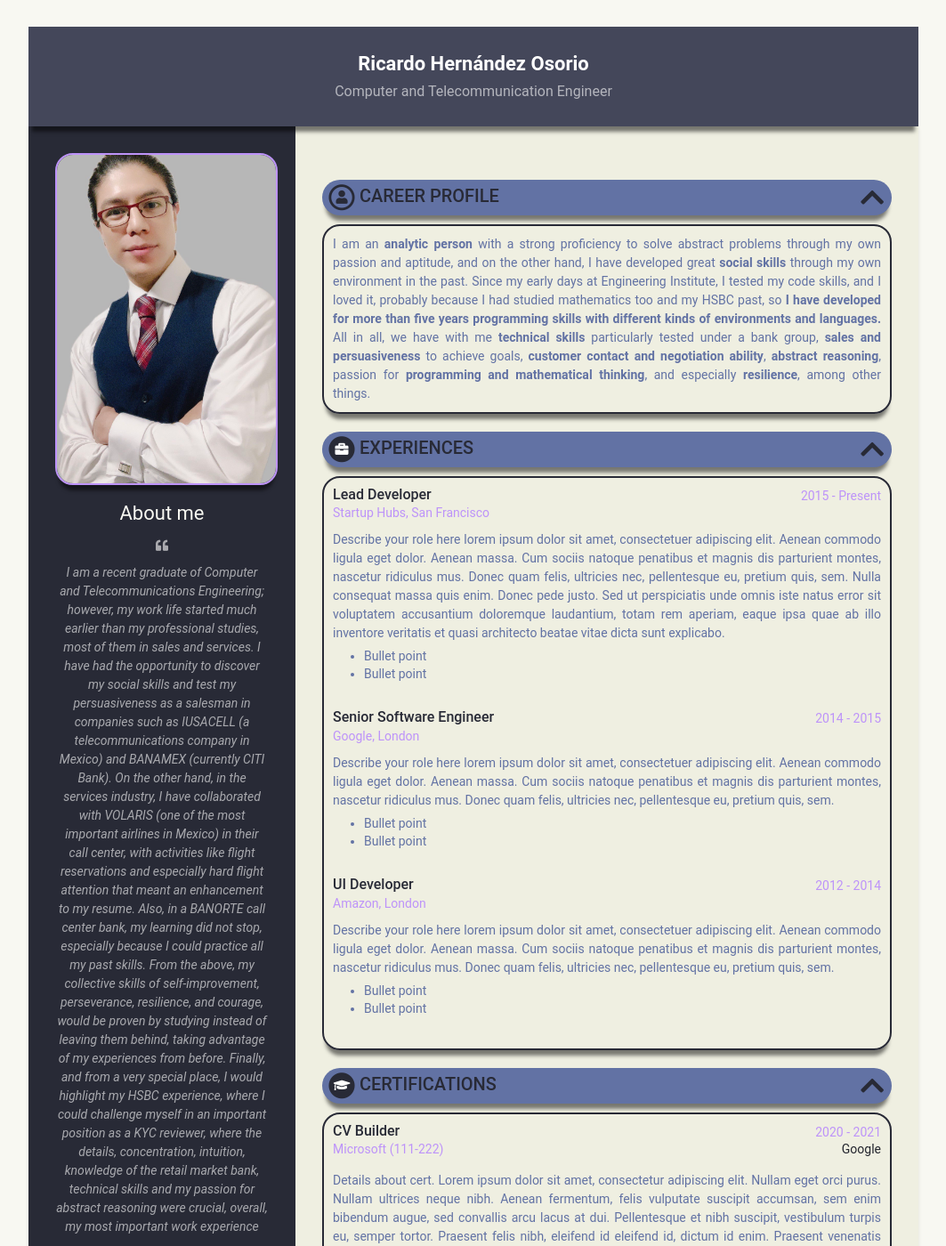
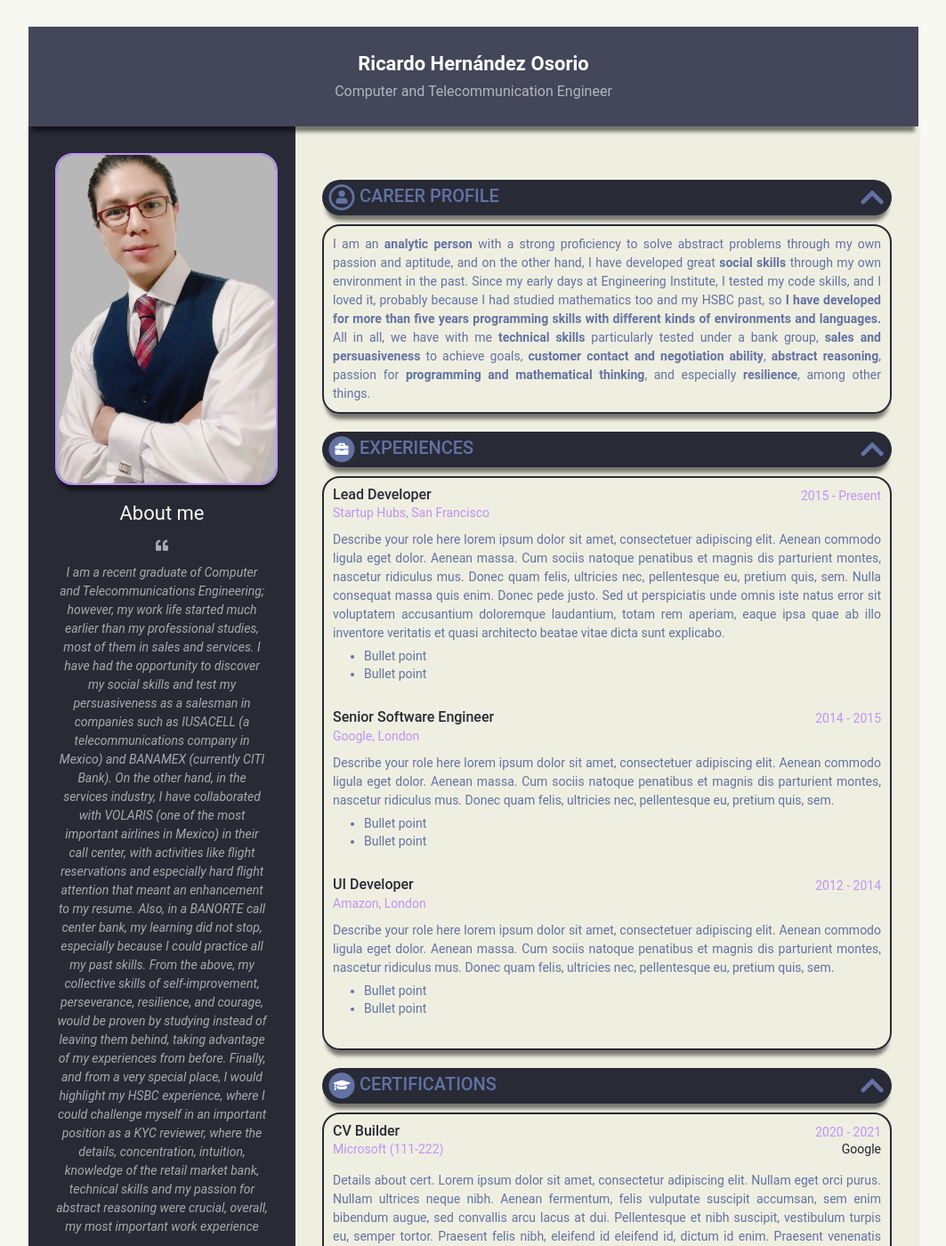
Before and after one commit to RicardoUAMmx/webcode, a Jekyll site: the page built from index.html, in a window 1280 px wide and 1400 px high. Shown: the whole window at 89% size, without its empty margins (108-1171 px from the left). Built offline with Jekyll 4.4.1, drawn with Linux system fonts in a browser that asks for light colours.

Commit message:
experimental cv-theme

```diff
--- a/_sass/_base.scss
+++ b/_sass/_base.scss
@@ -201,7 +201,7 @@ p {
 	padding: 5px 7px 5px 7px;
     border-radius: 20px;
     box-shadow: 0 10px 4px -4px rgba(0, 0, 0, 0.5);
-	background: $text-color-secondary;
+	background: $text-color;
 	  .section-box-a {
 		flex: 1 1 auto;
 	  }
@@ -249,7 +249,7 @@ p {
     text-transform: uppercase;
     font-size: 20px;
     font-weight: 500;
-    color: $text-color;
+    color: $text-color-secondary;
     position: relative;
     margin-top: 0;
     margin-bottom: 0;
```
